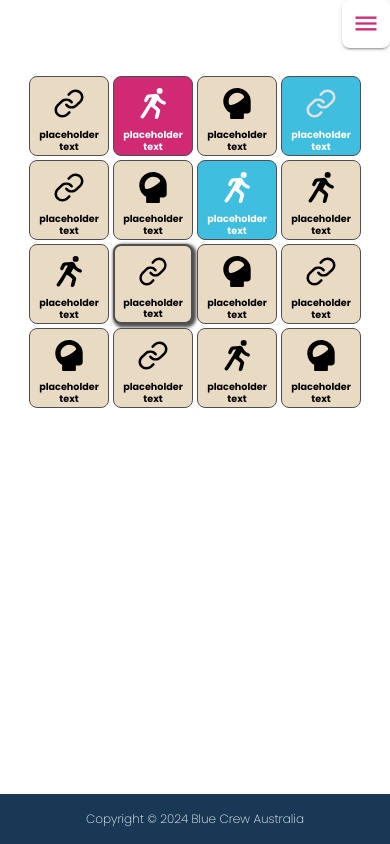
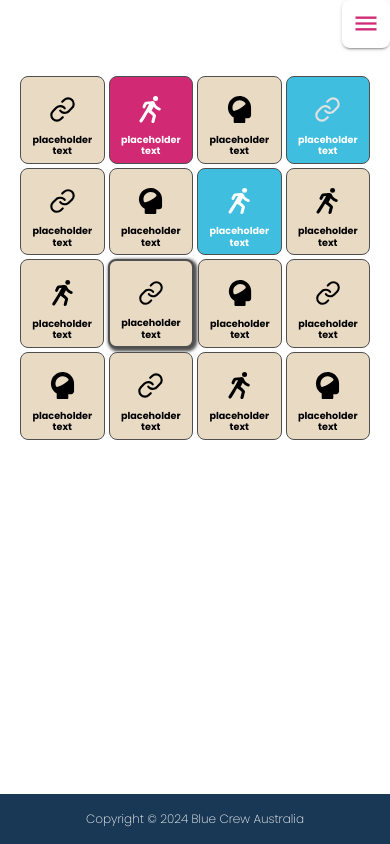
Before and after one commit to codersforcauses/bluecrew, a Vue app in the folder client/: page /blingo in a window 390 px wide. Built offline with nearby package versions, Linux system fonts and the light colour scheme; the HTML template or start-up script is replaced by a standard one; a web font is replaced by a local one.

Commit message:
make tile responsive to different screen sizes

```diff
--- a/client/src/components/BingoTile.vue
+++ b/client/src/components/BingoTile.vue
@@ -52,7 +52,7 @@ const iconBackground = computed(() => {
 <template>
   <div
     :class="[backgroundColour, textColour, selected ? 'border-selected' : 'border-subtle']"
-    class="outer-tile rounded-lg d-flex flex-column align-center cursor-pointer"
+    class="outer-tile rounded-lg d-flex flex-column align-center cursor-pointer w-100"
   >
     <v-img class="icon" :class="iconBackground" :src="icon" />
     <p class="w-100 tile-text text-center font-weight-bold overflow-x-hidden overflow-hidden">
@@ -63,9 +63,9 @@ const iconBackground = computed(() => {
 
 <style scoped>
 .outer-tile {
-  height: 5rem;
-  width: 5rem;
   padding-bottom: 0.2rem;
+  aspect-ratio: 1 / 1;
+  padding: 0.5rem;
 }
 
 .border-subtle {
--- a/client/src/views/BlingoView.vue
+++ b/client/src/views/BlingoView.vue
@@ -3,8 +3,8 @@ import BlingoTile from '@/components/BingoTile.vue'
 </script>
 
 <template>
-  <div class="d-flex flex-column align-center mt-5">
-    <div class="d-flex ga-1">
+  <div class="d-flex flex-column align-center mt-5 mx-5 ">
+    <div class="d-flex ga-1 w-100">
       <BlingoTile type="connect" text="placeholder text" status="not started" :selected="false" />
       <BlingoTile type="act" text="placeholder text" status="started" :selected="false" />
       <BlingoTile
@@ -15,7 +15,7 @@ import BlingoTile from '@/components/BingoTile.vue'
       />
       <BlingoTile type="connect" text="placeholder text" status="completed" :selected="false" />
     </div>
-    <div class="d-flex ga-1 mt-1">
+    <div class="d-flex ga-1 mt-1 w-100">
       <BlingoTile type="connect" text="placeholder text" status="not started" :selected="false" />
       <BlingoTile
         type="understand"
@@ -26,7 +26,7 @@ import BlingoTile from '@/components/BingoTile.vue'
       <BlingoTile type="act" text="placeholder text" status="completed" :selected="false" />
       <BlingoTile type="act" text="placeholder text" status="not started" :selected="false" />
     </div>
-    <div class="d-flex ga-1 mt-1">
+    <div class="d-flex ga-1 mt-1 w-100">
       <BlingoTile type="act" text="placeholder text" status="not started" :selected="false" />
       <BlingoTile type="connect" text="placeholder text" status="not started" :selected="true" />
       <BlingoTile
@@ -37,7 +37,7 @@ import BlingoTile from '@/components/BingoTile.vue'
       />
       <BlingoTile type="connect" text="placeholder text" status="not started" :selected="false" />
     </div>
-    <div class="d-flex ga-1 mt-1">
+    <div class="d-flex ga-1 mt-1 w-100">
       <BlingoTile
         type="understand"
         text="placeholder text"
```
